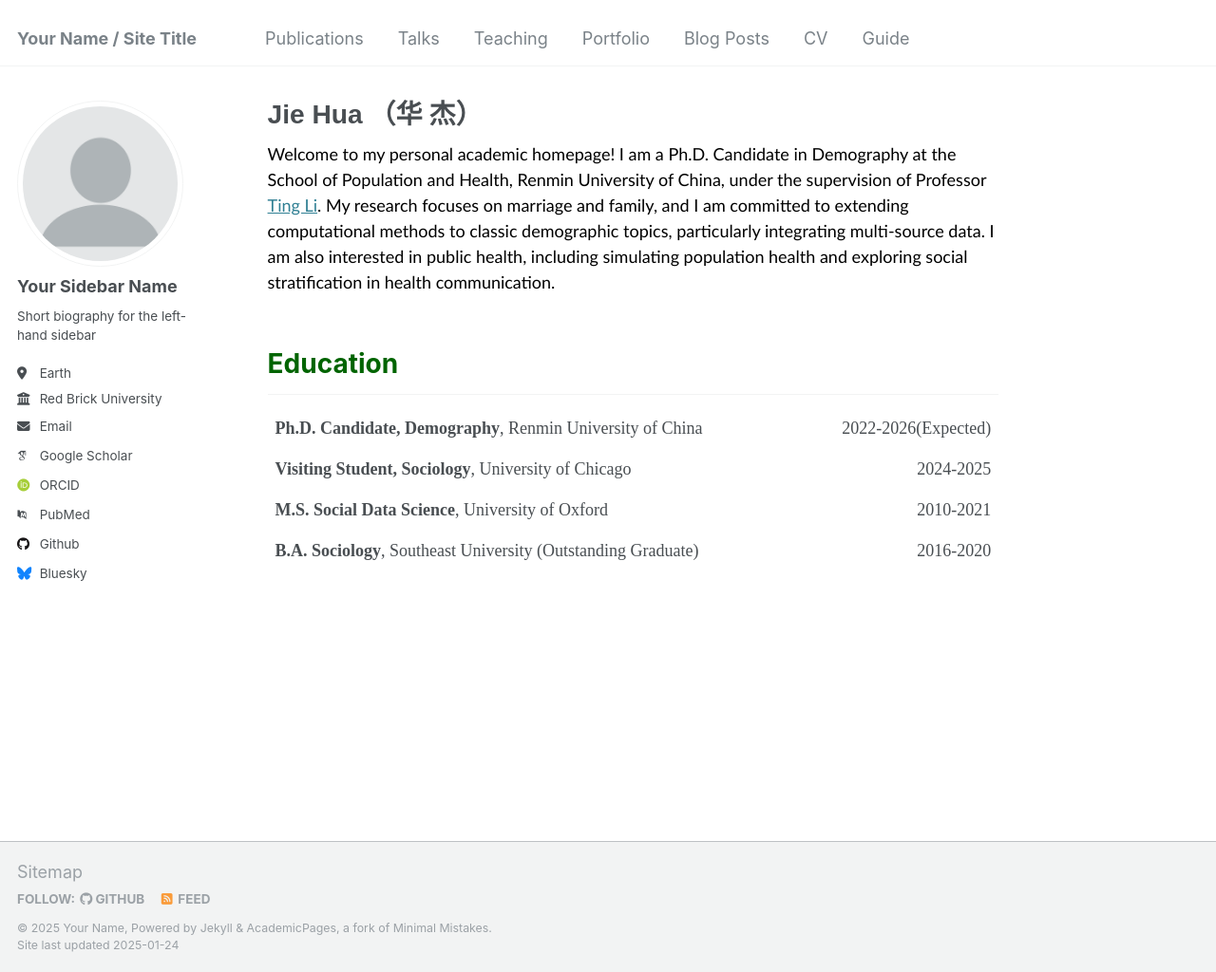
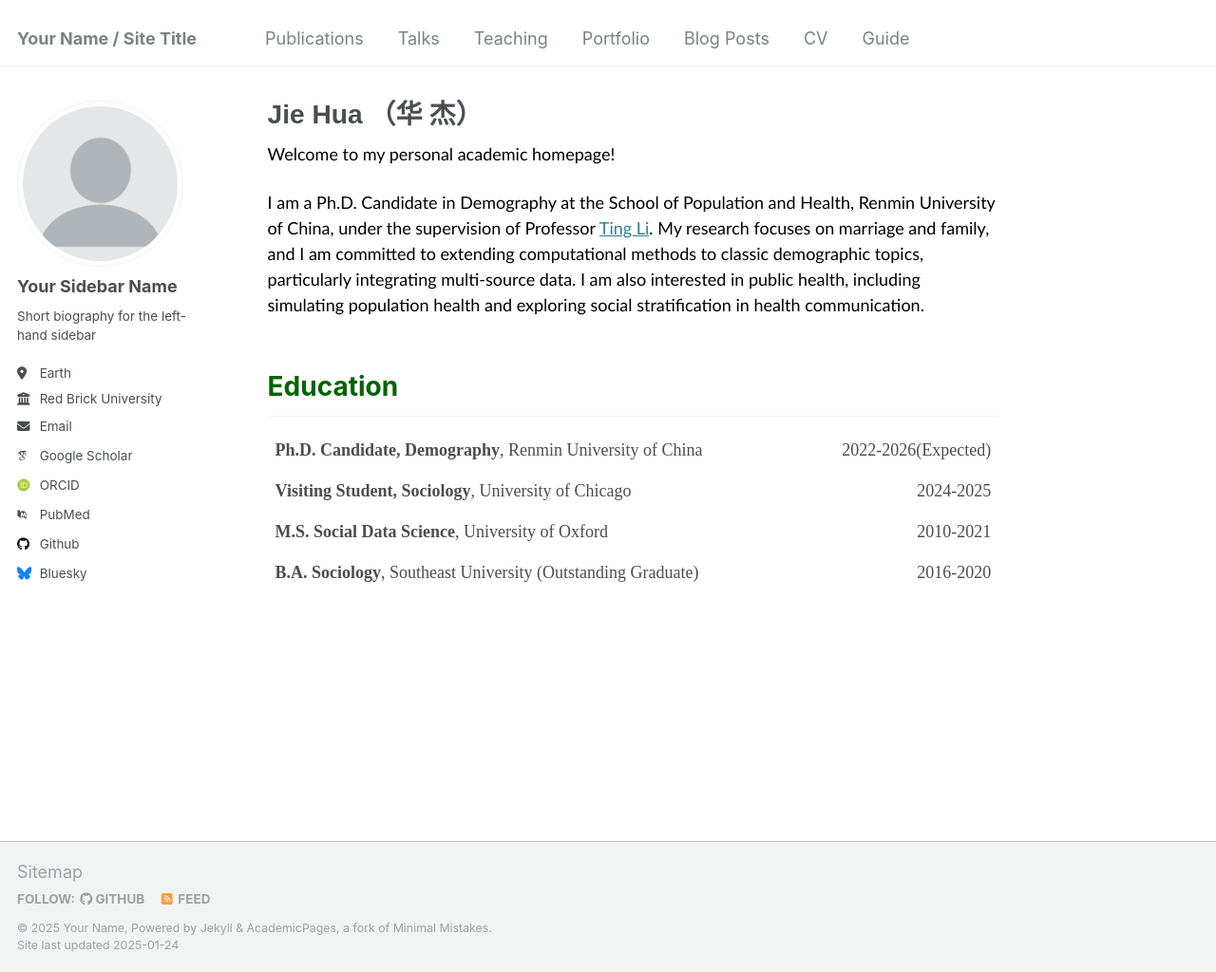
Before and after one commit to jiehua-css/jiehua-css.github.io, a Jekyll site: the page built from _pages/about.md, in a window 1280 px wide and 1024 px high. Shown: the whole window at 95% size. Built offline with Jekyll 4.4.1, drawn with Linux system fonts in a browser that asks for light colours; some web fonts are replaced.

Commit message:
Update about.md

```diff
--- a/_pages/about.md
+++ b/_pages/about.md
@@ -17,7 +17,8 @@ redirect_from:
 
 <p class="bio-text">
 Welcome to my personal academic homepage!
-
+</p>
+<p class="bio-text">
 I am a Ph.D. Candidate in Demography at the School of Population and Health, Renmin University of China, under the supervision of Professor <a href="https://litingkitty.cn/" target="_blank">Ting Li</a>. My research focuses on marriage and family, and I am committed to extending computational methods to classic demographic topics, particularly integrating multi-source data. I am also interested in public health, including simulating population health and exploring social stratification in health communication.
 </p>
 
```
